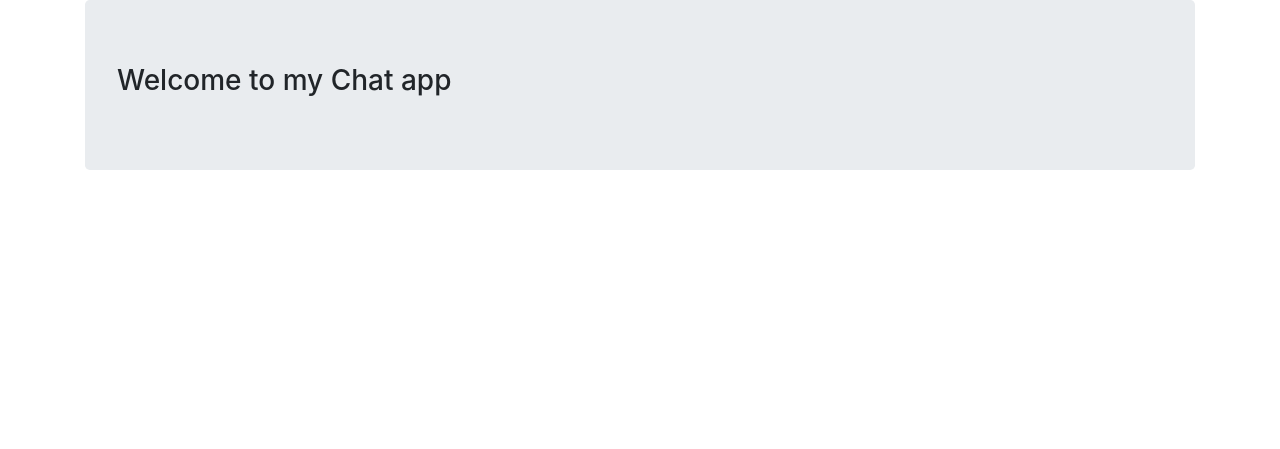
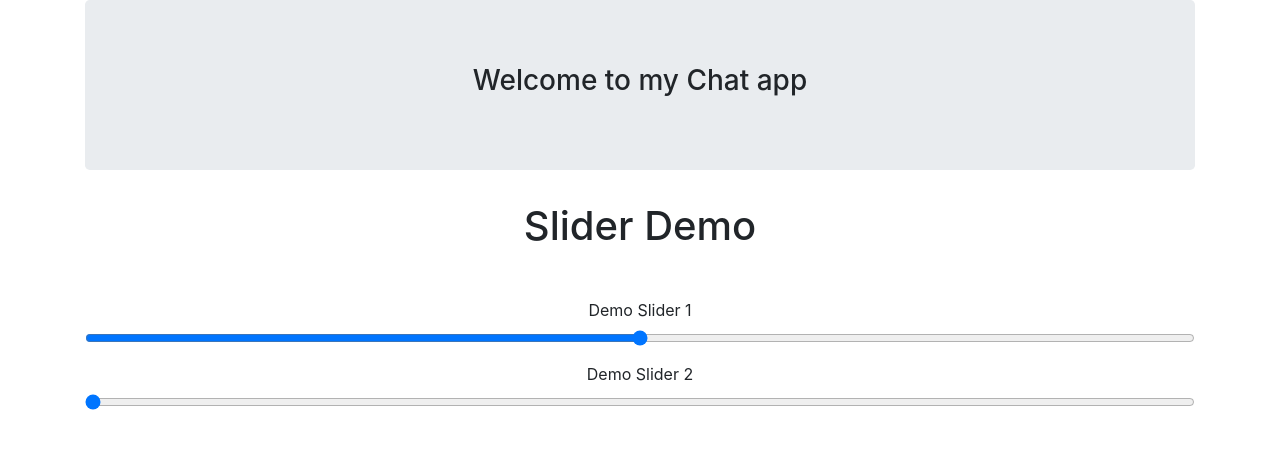
Before and after one commit to AntonyIS/Flask-socketIO, a Flask app: page / in a window 1280 px wide. Shown: the part 56-505 px from the top of the page. Run offline with Flask 2, Linux system fonts and the light colour scheme; some libraries are stand-ins or nearby versions.

Commit message:
Finished the frontend section

```diff
--- a/app.py
+++ b/app.py
@@ -2,4 +2,4 @@ from app import app, socketio
 
 
 if __name__ == '__main__':
-    socketio.run(app, debug=True, port=2000)
+    socketio.run(app,host='0.0.0.0')
--- a/app/__init__.py
+++ b/app/__init__.py
@@ -1,5 +1,5 @@
 from flask import Flask
-from flask_socketio import SocketIO, emit
+from flask_socketio import SocketIO,emit
 
 app = Flask(__name__)
 socketio = SocketIO(app)
--- a/app/routes.py
+++ b/app/routes.py
@@ -1,16 +1,24 @@
+
+from flask import render_template
 from app import app, socketio,emit
-from flask import render_template
-
 
 values = {
-    'slider1':25,
-    'slider2':0
+    'slider1': 25,
+    'slider2': 0,
 }
+
 @app.route('/')
-def hello_world():
-    return render_template('index.html', title="Home page", **values)
+def index():
+    return render_template('index.html',**values)
 
-# Handler for a message recieved over 'connect' channel
 @socketio.on('connect')
 def test_connect():
     emit('after connect',  {'data':'Lets dance'})
+
+@socketio.on('Slider value changed')
+def value_changed(message):
+    values[message['who']] = message['data']
+    emit('update value', message, broadcast=True)
+
+if __name__ == '__main__':
+    socketio.run(app, host='0.0.0.0')
--- a/app/templates/base.html
+++ b/app/templates/base.html
@@ -5,8 +5,33 @@
     <meta name="viewport" content="width=device-width, initial-scale=1, shrink-to-fit=no">
     <!-- Bootstrap CSS -->
 
-    <link rel="stylesheet" href="https://stackpath.bootstrapcdn.com/bootstrap/4.4.1/css/bootstrap.min.css" integrity="sha384-Vkoo8x4CGsO3+Hhxv8T/Q5PaXtkKtu6ug5TOeNV6gBiFeWPGFN9MuhOf23Q9Ifjh" crossorigin="anonymous">
-    <!--custom  css links-->
+    <link rel="stylesheet" href="https://stackpath.bootstrapcdn.com/bootstrap/4.1.1/css/bootstrap.min.css">
+
+
+    <script src="https://code.jquery.com/jquery-3.3.1.js"></script>
+    <script src="https://cdnjs.cloudflare.com/ajax/libs/socket.io/2.1.1/socket.io.js"></script>
+    <script type="text/javascript">
+		$(document).ready(function(){
+
+			// sending a connect request to the server.
+			var socket = io.connect('http://localhost:5000');
+
+			// An event handler for a change of value
+			$('input.sync').on('input', function(event) {
+                socket.emit('Slider value changed', {who: $(this).attr('id'), data: $(this).val()});
+                return false;
+            });
+
+            socket.on('after connect', function(msg){
+            	console.log('After connect', msg);
+            });
+
+            socket.on('update value', function(msg) {
+            	console.log('Slider value updated');
+                $('#'+msg.who).val(msg.data);
+            });
+		});
+	</script>
 
     <title>{% block title %}{{ title}}{% endblock title %}</title>
 </head>
@@ -30,9 +55,9 @@
 {% endblock body %}
 
 
-<script src="https://code.jquery.com/jquery-3.4.1.slim.min.js" integrity="sha384-J6qa4849blE2+poT4WnyKhv5vZF5SrPo0iEjwBvKU7imGFAV0wwj1yYfoRSJoZ+n" crossorigin="anonymous"></script>
-<script src="https://cdn.jsdelivr.net/npm/popper.js@1.16.0/dist/umd/popper.min.js" integrity="sha384-Q6E9RHvbIyZFJoft+2mJbHaEWldlvI9IOYy5n3zV9zzTtmI3UksdQRVvoxMfooAo" crossorigin="anonymous"></script>
-<script src="https://stackpath.bootstrapcdn.com/bootstrap/4.4.1/js/bootstrap.min.js" integrity="sha384-wfSDF2E50Y2D1uUdj0O3uMBJnjuUD4Ih7YwaYd1iqfktj0Uod8GCExl3Og8ifwB6" crossorigin="anonymous"></script>
+{#<script src="https://code.jquery.com/jquery-3.4.1.slim.min.js" integrity="sha384-J6qa4849blE2+poT4WnyKhv5vZF5SrPo0iEjwBvKU7imGFAV0wwj1yYfoRSJoZ+n" crossorigin="anonymous"></script>#}
+{#<script src="https://cdn.jsdelivr.net/npm/popper.js@1.16.0/dist/umd/popper.min.js" integrity="sha384-Q6E9RHvbIyZFJoft+2mJbHaEWldlvI9IOYy5n3zV9zzTtmI3UksdQRVvoxMfooAo" crossorigin="anonymous"></script>#}
+{#<script src="https://stackpath.bootstrapcdn.com/bootstrap/4.4.1/js/bootstrap.min.js" integrity="sha384-wfSDF2E50Y2D1uUdj0O3uMBJnjuUD4Ih7YwaYd1iqfktj0Uod8GCExl3Og8ifwB6" crossorigin="anonymous"></script>#}
 
 <!--custom  js links-->
 
--- a/app/templates/index.html
+++ b/app/templates/index.html
@@ -3,9 +3,23 @@
 {% block title %}{{ title }}{% endblock title %}
 
 {% block body %}
-    <div class="container">
+    <div class="container text-center">
         <div class="jumbotron">
             <h3>Welcome to my Chat app</h3>
         </div>
     </div>
+    <div class="container text-center">
+
+		<h1 >Slider Demo</h1>
+		<form class="mt-5">
+		  <div class="form-group">
+		    <label for="formControlRange">Demo Slider 1</label>
+		    <input type="range" class="form-control-range sync" id="slider1" min="0" max="50" value="{{slider1}}">
+		  </div>
+		  <div class="form-group">
+		    <label for="formControlRange">Demo Slider 2</label>
+		    <input type="range" class="form-control-range sync" id="slider2" min="0" max="50" value="{{slider2}}">
+		  </div>
+		</form>
+	</div>
 {% endblock body %}
```
